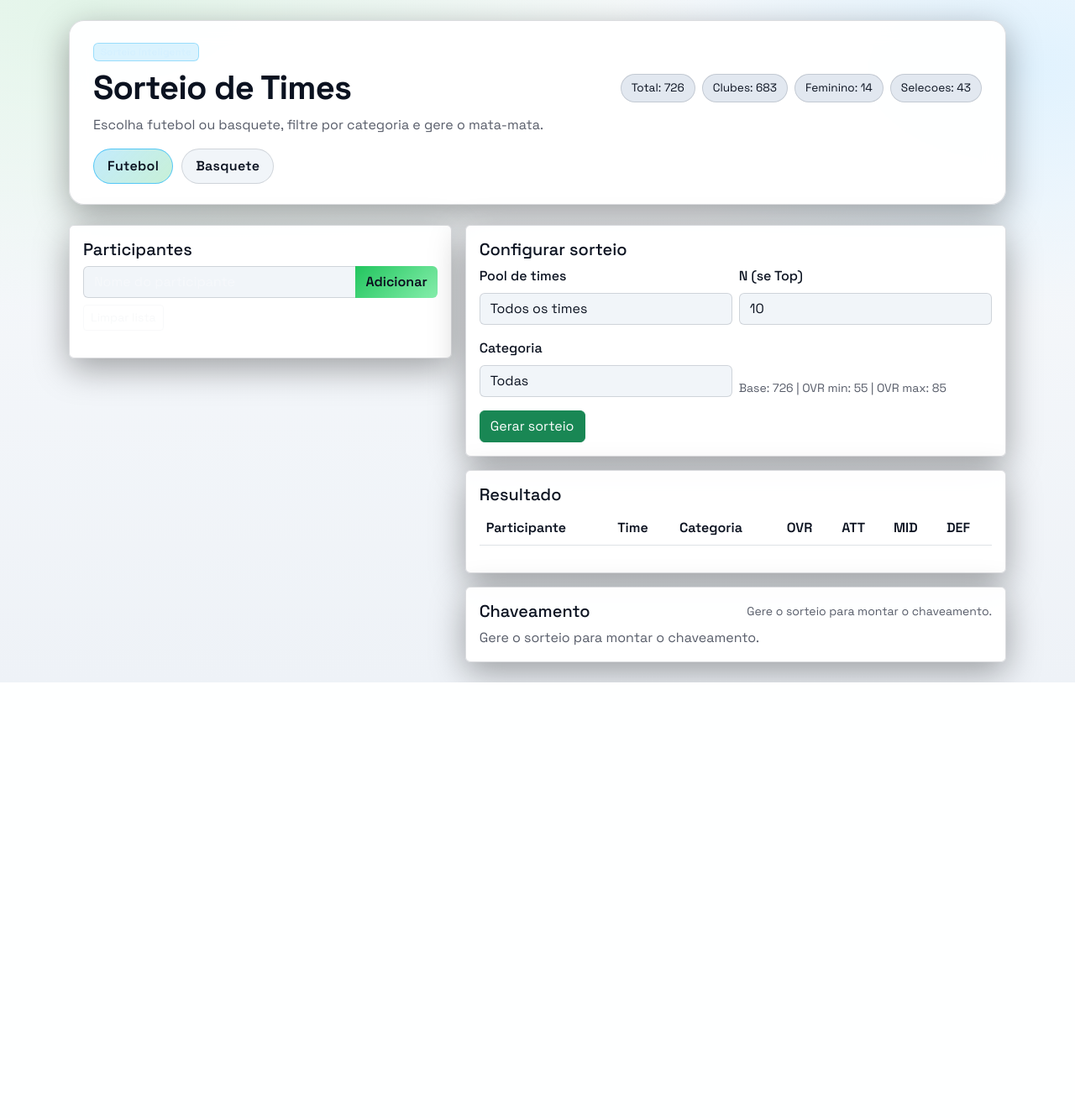
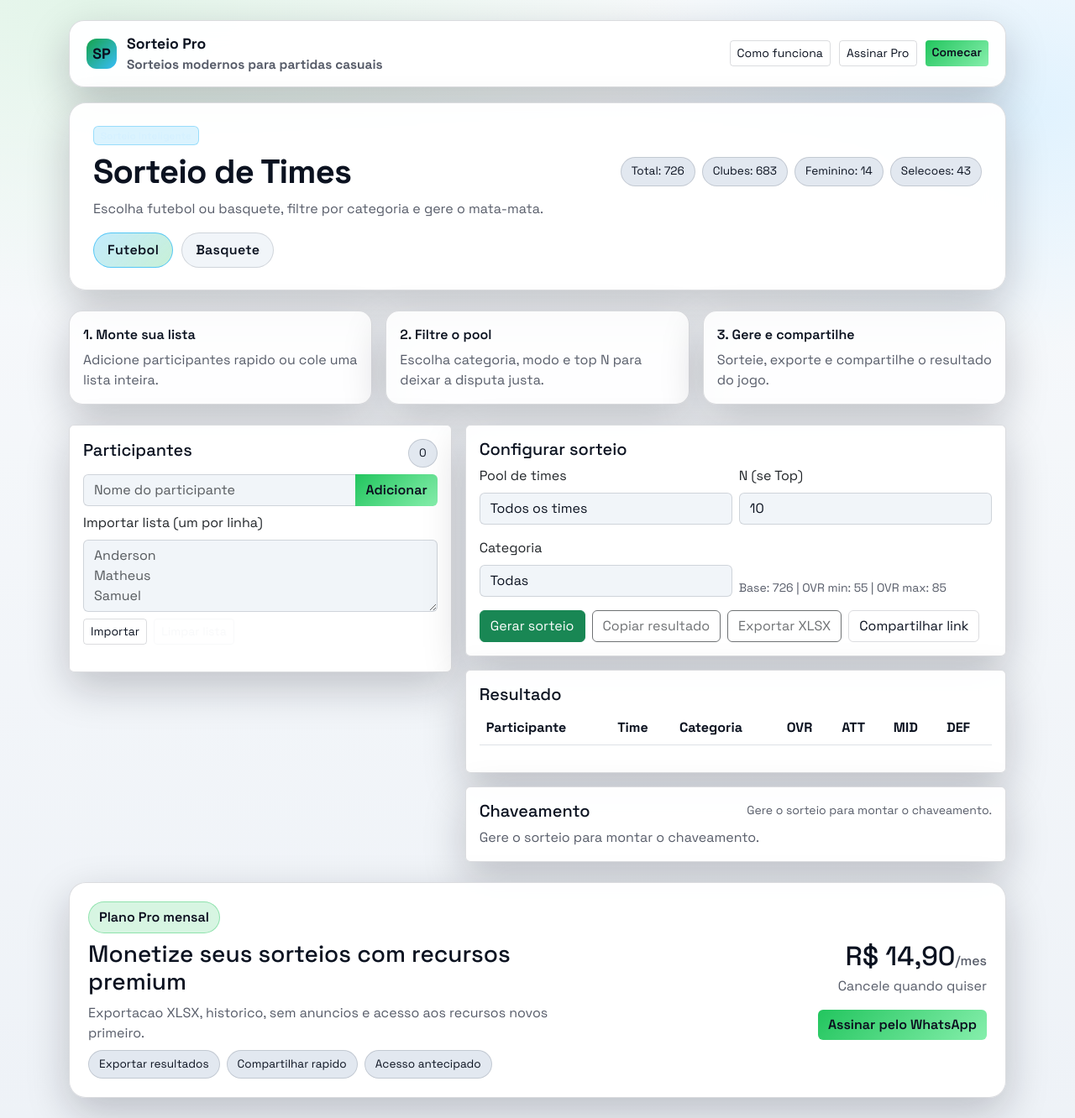
Before and after one commit to andersoncoutom-max/Futebol-Basquete, a Flask app: page / in a window 1280 px wide. Shown: the whole page at 84% size. Before the commit the page ends 813 px from the top, so only its background shows below. Run offline with Flask 3, Linux system fonts and the light colour scheme; lists and menus that the app fills with data are empty.

Commit message:
Add files via upload

```diff
--- a/static/app.js
+++ b/static/app.js
@@ -1,4 +1,7 @@
 const participants = [];
+let lastDraw = null;
+
+const PRO_DEFAULT_URL = "https://wa.me/55SEU_NUMERO?text=Quero%20assinar%20o%20Sorteio%20Pro";
 
 const datasetState = {
   current: "fc25"
@@ -11,6 +14,9 @@
 
 function renderParticipants() {
   const ul = document.getElementById("participantsList");
+  const count = document.getElementById("participantCount");
+  if (count) count.textContent = String(participants.length);
+
   ul.innerHTML = "";
 
   participants.forEach((name, idx) => {
@@ -386,26 +392,117 @@
   if (tbody) {
     tbody.innerHTML = "";
   }
+  lastDraw = null;
+  setActionButtons(false);
 }
 
+function setActionButtons(enabled) {
+  const copyBtn = document.getElementById("copyBtn");
+  const exportBtn = document.getElementById("exportBtn");
+  if (copyBtn) copyBtn.disabled = !enabled;
+  if (exportBtn) exportBtn.disabled = !enabled;
+}
 
-document.getElementById("addParticipantBtn").addEventListener("click", () => {
-  const input = document.getElementById("participantInput");
-  const name = (input.value || "").trim();
+async function copyResult() {
+  if (!lastDraw) return;
+  const lines = (lastDraw.draw || []).map((row) => {
+    const label = categoryLabel(row.team_type, row.gender);
+    return `${row.participant};${row.team_name};${label};${row.overall}`;
+  });
+  const text = ["PARTICIPANTE;TIME;CATEGORIA;OVR", ...lines].join("\n");
+  try {
+    await navigator.clipboard.writeText(text);
+  } catch {
+    showError("Nao foi possivel copiar. Verifique as permissoes do navegador.");
+  }
+}
+
+async function exportXlsx() {
+  if (!lastDraw) return;
+  clearError();
+  try {
+    const r = await fetch("/api/export_xlsx", {
+      method: "POST",
+      headers: {"Content-Type": "application/json"},
+      body: JSON.stringify(lastDraw)
+    });
+    if (!r.ok) {
+      const j = await r.json().catch(() => ({}));
+      showError(j.error || "Erro ao exportar.");
+      return;
+    }
+    const blob = await r.blob();
+    const url = window.URL.createObjectURL(blob);
+    const a = document.createElement("a");
+    a.href = url;
+    a.download = "sorteio.xlsx";
+    document.body.appendChild(a);
+    a.click();
+    a.remove();
+    window.URL.revokeObjectURL(url);
+  } catch {
+    showError("Falha ao exportar.");
+  }
+}
+
+async function shareLink() {
+  const url = window.location.href;
+  try {
+    await navigator.clipboard.writeText(url);
+  } catch {
+    showError("Nao foi possivel copiar o link.");
+  }
+}
+
+function setupProLinks() {
+  const links = document.querySelectorAll(".js-pro-link");
+  links.forEach((el) => {
+    const custom = el.getAttribute("data-whatsapp");
+    const href = custom && custom.trim() ? custom.trim() : PRO_DEFAULT_URL;
+    el.setAttribute("href", href);
+    el.setAttribute("target", "_blank");
+    el.setAttribute("rel", "noopener");
+  });
+}
+
+const participantInput = document.getElementById("participantInput");
+const addParticipantBtn = document.getElementById("addParticipantBtn");
+if (addParticipantBtn && participantInput) {
+  addParticipantBtn.addEventListener("click", () => {
+    const name = (participantInput.value || "").trim();
     if (!name) return;
     participants.push(name);
-  input.value = "";
+    participantInput.value = "";
     renderParticipants();
   });
 
-document.getElementById("participantInput").addEventListener("keydown", (e) => {
-  if (e.key === "Enter") document.getElementById("addParticipantBtn").click();
+  participantInput.addEventListener("keydown", (e) => {
+    if (e.key === "Enter") addParticipantBtn.click();
   });
+}
 
-document.getElementById("clearParticipantsBtn").addEventListener("click", () => {
+const importBtn = document.getElementById("importBtn");
+if (importBtn) {
+  importBtn.addEventListener("click", () => {
+    const bulk = document.getElementById("bulkInput");
+    if (!bulk) return;
+    const lines = (bulk.value || "")
+      .split(/\r?\n/)
+      .map((s) => s.trim())
+      .filter(Boolean);
+    lines.forEach((name) => participants.push(name));
+    bulk.value = "";
+    renderParticipants();
+  });
+}
+
+const clearBtn = document.getElementById("clearParticipantsBtn");
+if (clearBtn) {
+  clearBtn.addEventListener("click", () => {
     participants.length = 0;
     renderParticipants();
   });
+}
 
 const nextRoundBtn = document.getElementById("nextRoundBtn");
 if (nextRoundBtn) {
@@ -427,11 +524,18 @@
   datasetNbaBtn.addEventListener("click", () => setDataset("nba"));
 }
 
-document.getElementById("drawBtn").addEventListener("click", async () => {
+const drawBtn = document.getElementById("drawBtn");
+if (drawBtn) {
+  drawBtn.addEventListener("click", async () => {
     clearError();
     const mode = document.getElementById("modeSelect").value;
     const topN = parseInt(document.getElementById("topNInput").value || "10", 10);
     const category = document.getElementById("categorySelect").value;
+
+    if (participants.length === 0) {
+      showError("Adicione ao menos 1 participante.");
+      return;
+    }
 
     try {
       const r = await fetch("/api/draw", {
@@ -452,9 +556,12 @@
         return;
       }
 
+      lastDraw = j;
+      setActionButtons(true);
+
       const tbody = document.getElementById("resultTbody");
       tbody.innerHTML = "";
-    j.draw.forEach(row => {
+      j.draw.forEach((row) => {
         const tr = document.createElement("tr");
         const label = categoryLabel(row.team_type, row.gender);
         tr.innerHTML = `
@@ -475,7 +582,18 @@
       showError("Falha de comunicacao com o servidor.");
     }
   });
+}
+
+const copyBtn = document.getElementById("copyBtn");
+if (copyBtn) copyBtn.addEventListener("click", copyResult);
+
+const exportBtn = document.getElementById("exportBtn");
+if (exportBtn) exportBtn.addEventListener("click", exportXlsx);
+
+const shareBtn = document.getElementById("shareBtn");
+if (shareBtn) shareBtn.addEventListener("click", shareLink);
 
 setDataset("fc25");
 renderParticipants();
 renderBracket();
+setupProLinks();
--- a/templates/index.html
+++ b/templates/index.html
@@ -49,32 +49,50 @@
                   linear-gradient(180deg, #fff7ed, #fff5f5);
     }
 
-    .theme-fc .badge-soft {
-      background: rgba(56, 189, 248, 0.18);
-      color: #d6f1ff;
-      border: 1px solid rgba(56, 189, 248, 0.4);
-    }
-
-    .theme-nba .badge-soft {
-      background: rgba(255, 159, 28, 0.18);
-      color: #ffd7a1;
-      border: 1px solid rgba(255, 159, 28, 0.45);
-    }
-
-    .theme-nba .btn-accent {
-      background: linear-gradient(135deg, #ff9f1c, #ff6b6b);
-    }
-
     .glass {
       background: var(--card);
       border: 1px solid var(--border);
-      box-shadow: 0 12px 40px rgba(0, 0, 0, 0.35);
+      box-shadow: 0 18px 50px rgba(12, 14, 28, 0.22);
       backdrop-filter: blur(12px);
     }
 
+    .topbar {
+      display: flex;
+      align-items: center;
+      justify-content: space-between;
+      padding: 14px 20px;
+      border-radius: 18px;
+      margin-bottom: 18px;
+    }
+
+    .brand {
+      display: flex;
+      align-items: center;
+      gap: 12px;
+      font-weight: 700;
+      font-size: 1.1rem;
+    }
+
+    .brand-badge {
+      width: 36px;
+      height: 36px;
+      border-radius: 12px;
+      background: linear-gradient(135deg, var(--accent), var(--accent-2));
+      display: grid;
+      place-items: center;
+      color: #0b0d1e;
+      font-weight: 700;
+    }
+
+    .topbar-actions {
+      display: flex;
+      gap: 10px;
+      flex-wrap: wrap;
+    }
+
     .hero {
-      padding: 24px 28px;
-      border-radius: 18px;
+      padding: 26px 28px;
+      border-radius: 20px;
     }
 
     .hero h1 {
@@ -82,81 +100,12 @@
       letter-spacing: -0.02em;
     }
 
-    .card-title {
-      color: var(--text);
-    }
-
-    .form-label {
-      color: var(--text);
-      font-weight: 500;
-    }
+    .muted { color: var(--muted); }
 
     .badge-soft {
       background: rgba(56, 189, 248, 0.18);
       color: #d6f1ff;
       border: 1px solid rgba(56, 189, 248, 0.4);
-    }
-
-    .btn-accent {
-      background: linear-gradient(135deg, #22c55e, #86efac);
-      border: none;
-      color: #0b0d1e;
-      font-weight: 600;
-    }
-
-    .btn-accent:hover {
-      color: #0b0d1e;
-      opacity: 0.95;
-    }
-
-    .btn-accent:hover {
-      color: #0b0d1e;
-      opacity: 0.95;
-    }
-
-    .form-control,
-    .form-select {
-      background: var(--surface);
-      border: 1px solid var(--border);
-      color: var(--text);
-    }
-
-    .form-control:focus,
-    .form-select:focus {
-      background: var(--surface);
-      border-color: rgba(56, 189, 248, 0.8);
-      box-shadow: 0 0 0 0.2rem rgba(56, 189, 248, 0.25);
-      color: var(--text);
-    }
-
-    .form-control::placeholder {
-      color: rgba(248, 250, 252, 0.7);
-    }
-
-    .table {
-      color: var(--text);
-    }
-
-    .table > :not(caption) > * > * {
-      background-color: transparent;
-      color: var(--text);
-    }
-
-    .table thead th {
-      color: var(--text);
-      font-weight: 600;
-    }
-
-    .table-striped > tbody > tr:nth-of-type(odd) > * {
-      background-color: rgba(15, 23, 42, 0.04);
-    }
-
-    .table-striped > tbody > tr:nth-of-type(even) > * {
-      background-color: rgba(15, 23, 42, 0.02);
-    }
-
-    .muted {
-      color: var(--muted);
     }
 
     .pill {
@@ -168,27 +117,11 @@
       color: var(--text);
     }
 
-    .list-group-item {
-      background: #ffffff;
-      color: var(--text);
-      border-color: var(--border);
-    }
-
-    .list-group-item button {
-      border-color: rgba(255, 255, 255, 0.25);
-      color: var(--text);
-    }
-
-    .alert-danger {
-      background: rgba(255, 71, 87, 0.15);
-      color: #ffd1d6;
-      border-color: rgba(255, 71, 87, 0.35);
-    }
-
     .dataset-tabs {
       display: flex;
       gap: 10px;
       margin-top: 16px;
+      flex-wrap: wrap;
     }
 
     .dataset-tab {
@@ -204,6 +137,92 @@
     .dataset-tab.active {
       background: linear-gradient(135deg, rgba(56, 189, 248, 0.3), rgba(34, 197, 94, 0.25));
       border-color: rgba(56, 189, 248, 0.8);
+    }
+
+    .btn-accent {
+      background: linear-gradient(135deg, #22c55e, #86efac);
+      border: none;
+      color: #0b0d1e;
+      font-weight: 600;
+    }
+
+    .btn-accent:hover { opacity: 0.95; }
+
+    .btn-ghost {
+      border: 1px solid var(--border);
+      background: transparent;
+      color: var(--text);
+    }
+
+    .form-control,
+    .form-select,
+    textarea {
+      background: var(--surface);
+      border: 1px solid var(--border);
+      color: var(--text);
+    }
+
+    .form-control:focus,
+    .form-select:focus,
+    textarea:focus {
+      background: var(--surface);
+      border-color: rgba(56, 189, 248, 0.8);
+      box-shadow: 0 0 0 0.2rem rgba(56, 189, 248, 0.25);
+      color: var(--text);
+    }
+
+    .list-group-item {
+      background: #ffffff;
+      color: var(--text);
+      border-color: var(--border);
+    }
+
+    .card-title { color: var(--text); }
+
+    .table { color: var(--text); }
+
+    .table > :not(caption) > * > * {
+      background-color: transparent;
+      color: var(--text);
+    }
+
+    .table-striped > tbody > tr:nth-of-type(odd) > * {
+      background-color: rgba(15, 23, 42, 0.04);
+    }
+
+    .alert-danger {
+      background: rgba(255, 71, 87, 0.15);
+      color: #ffd1d6;
+      border-color: rgba(255, 71, 87, 0.35);
+    }
+
+    .feature-card {
+      padding: 16px;
+      border-radius: 16px;
+      border: 1px solid var(--border);
+      background: rgba(255, 255, 255, 0.85);
+    }
+
+    .feature-title {
+      font-weight: 600;
+      margin-bottom: 6px;
+    }
+
+    .pricing {
+      padding: 22px;
+      border-radius: 20px;
+    }
+
+    .pricing-badge {
+      display: inline-flex;
+      gap: 8px;
+      align-items: center;
+      padding: 6px 12px;
+      border-radius: 999px;
+      background: rgba(34, 197, 94, 0.18);
+      color: #0b0d1e;
+      font-weight: 600;
+      border: 1px solid rgba(34, 197, 94, 0.4);
     }
 
     .bracket-grid {
@@ -282,17 +301,28 @@
     }
 
     @media (max-width: 991px) {
-      .hero {
-        padding: 18px;
-      }
-      .dataset-tabs {
-        flex-wrap: wrap;
-      }
+      .hero { padding: 18px; }
+      .topbar { flex-direction: column; align-items: flex-start; gap: 12px; }
     }
   </style>
 </head>
 <body>
   <div class="container py-4">
+    <header class="topbar glass">
+      <div class="brand">
+        <div class="brand-badge">SP</div>
+        <div>
+          <div>Sorteio Pro</div>
+          <div class="muted small">Sorteios modernos para partidas casuais</div>
+        </div>
+      </div>
+      <div class="topbar-actions">
+        <a class="btn btn-ghost btn-sm" href="#como-funciona">Como funciona</a>
+        <a class="btn btn-ghost btn-sm" href="#precos">Assinar Pro</a>
+        <a class="btn btn-accent btn-sm" href="#config">Comecar</a>
+      </div>
+    </header>
+
     <div class="hero glass mb-4">
       <div class="d-flex flex-column flex-lg-row align-items-lg-center justify-content-between gap-3">
         <div>
@@ -313,19 +343,50 @@
       </div>
     </div>
 
-    <div class="row g-3">
+    <section id="como-funciona" class="mb-4">
+      <div class="row g-3">
+        <div class="col-lg-4">
+          <div class="feature-card glass">
+            <div class="feature-title">1. Monte sua lista</div>
+            <div class="muted">Adicione participantes rapido ou cole uma lista inteira.</div>
+          </div>
+        </div>
+        <div class="col-lg-4">
+          <div class="feature-card glass">
+            <div class="feature-title">2. Filtre o pool</div>
+            <div class="muted">Escolha categoria, modo e top N para deixar a disputa justa.</div>
+          </div>
+        </div>
+        <div class="col-lg-4">
+          <div class="feature-card glass">
+            <div class="feature-title">3. Gere e compartilhe</div>
+            <div class="muted">Sorteie, exporte e compartilhe o resultado do jogo.</div>
+          </div>
+        </div>
+      </div>
+    </section>
+
+    <div class="row g-3" id="config">
       <div class="col-lg-5">
         <div class="card glass">
           <div class="card-body">
-            <h5 class="card-title">Participantes</h5>
+            <div class="d-flex align-items-center justify-content-between mb-2">
+              <h5 class="card-title">Participantes</h5>
+              <span class="pill" id="participantCount">0</span>
+            </div>
 
             <div class="input-group mb-2">
               <input id="participantInput" class="form-control" placeholder="Nome do participante" />
               <button id="addParticipantBtn" class="btn btn-accent">Adicionar</button>
             </div>
 
-            <div class="d-flex gap-2 mb-3">
-              <button id="clearParticipantsBtn" class="btn btn-outline-light btn-sm">Limpar lista</button>
+            <div class="mb-3">
+              <label class="form-label">Importar lista (um por linha)</label>
+              <textarea id="bulkInput" class="form-control" rows="3" placeholder="Anderson&#10;Matheus&#10;Samuel"></textarea>
+              <div class="d-flex gap-2 mt-2">
+                <button id="importBtn" class="btn btn-ghost btn-sm">Importar</button>
+                <button id="clearParticipantsBtn" class="btn btn-outline-light btn-sm">Limpar lista</button>
+              </div>
             </div>
 
             <ul id="participantsList" class="list-group"></ul>
@@ -363,8 +424,11 @@
               </div>
             </div>
 
-            <div class="mt-3 d-flex gap-2">
+            <div class="mt-3 d-flex gap-2 flex-wrap">
               <button id="drawBtn" class="btn btn-success">Gerar sorteio</button>
+              <button id="copyBtn" class="btn btn-ghost" disabled>Copiar resultado</button>
+              <button id="exportBtn" class="btn btn-ghost" disabled>Exportar XLSX</button>
+              <button id="shareBtn" class="btn btn-ghost">Compartilhar link</button>
             </div>
 
             <div id="errorBox" class="alert alert-danger mt-3 d-none"></div>
@@ -408,6 +472,28 @@
 
       </div>
     </div>
+
+    <section id="precos" class="mt-4">
+      <div class="pricing glass">
+        <div class="row g-3 align-items-center">
+          <div class="col-lg-7">
+            <span class="pricing-badge mb-2">Plano Pro mensal</span>
+            <h3 class="mb-2">Monetize seus sorteios com recursos premium</h3>
+            <p class="muted mb-2">Exportacao XLSX, historico, sem anuncios e acesso aos recursos novos primeiro.</p>
+            <div class="d-flex flex-wrap gap-2">
+              <span class="pill">Exportar resultados</span>
+              <span class="pill">Compartilhar rapido</span>
+              <span class="pill">Acesso antecipado</span>
+            </div>
+          </div>
+          <div class="col-lg-5 text-lg-end">
+            <div class="h2 mb-1">R$ 14,90<span class="muted fs-6">/mes</span></div>
+            <div class="muted mb-3">Cancele quando quiser</div>
+            <a class="btn btn-accent js-pro-link" data-whatsapp="" href="#">Assinar pelo WhatsApp</a>
+          </div>
+        </div>
+      </div>
+    </section>
   </div>
 
   <script src="/static/app.js"></script>
```
Lines whose indentation alone changed are shown as unchanged.
